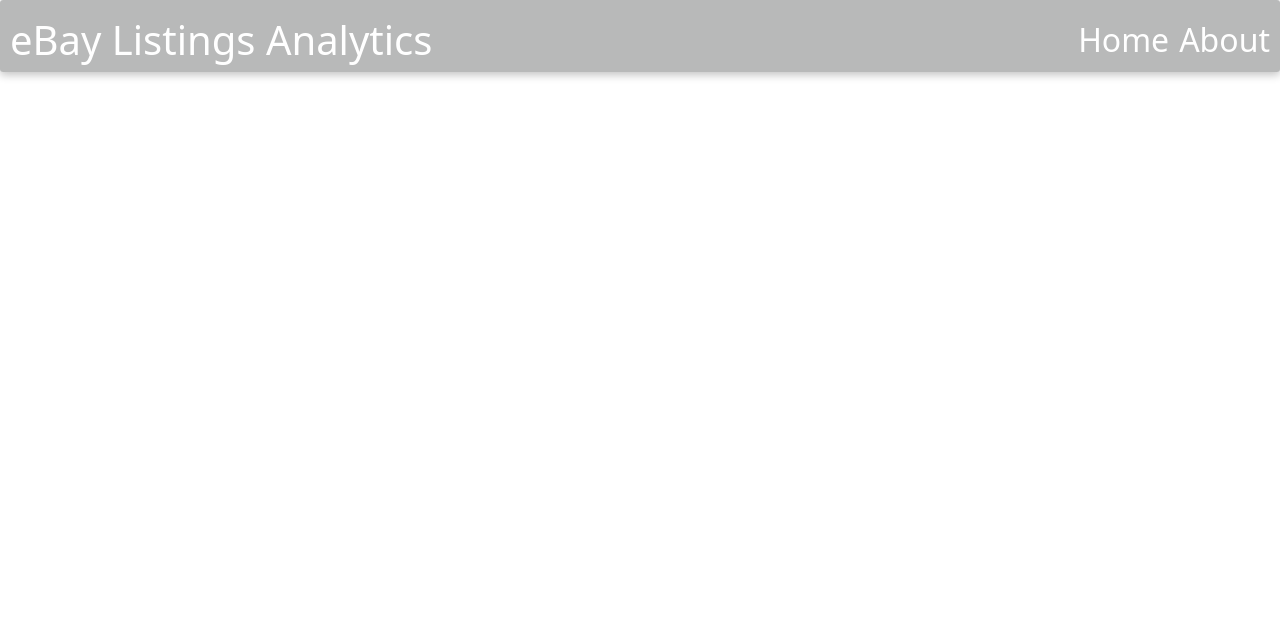
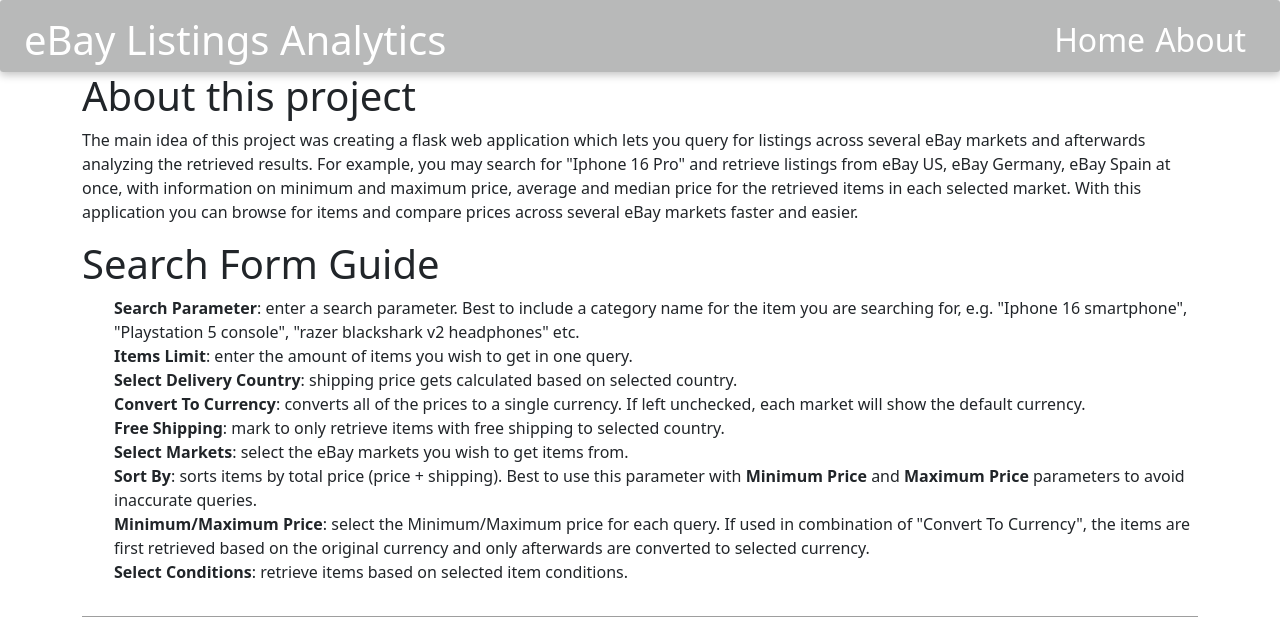
Before and after one commit to MykolasS77/eBay_Listings_Analytics, a Flask app: page /about in a window 1280 px wide. Shown: the top 617 px of the page. Before the commit the page ends 78 px from the top, so only its background shows below. Run offline with Flask 3, Linux system fonts and the light colour scheme; some web fonts are replaced; grey boxes are pictures that could not be loaded.

Commit message:
added about page

```diff
--- a/main/static/styles/main.css
+++ b/main/static/styles/main.css
@@ -37,6 +37,7 @@ header a {
   display: flex;
   justify-content: space-between;
   align-items: center;
+  margin-inline: 3vh;
 }
 
 .searchForm {
--- a/main/templates/about.html
+++ b/main/templates/about.html
@@ -1,2 +1,82 @@
 {% extends 'index.html' %} {% block content %}
+
+<div class="container">
+  <h1>About this project</h1>
+  <p>
+    The main idea of this project was creating a flask web application which
+    lets you query for listings across several eBay markets and afterwards
+    analyzing the retrieved results. For example, you may search for "Iphone 16
+    Pro" and retrieve listings from eBay US, eBay Germany, eBay Spain at once,
+    with information on minimum and maximum price, average and median price for
+    the retrieved items in each selected market. With this application you can
+    browse for items and compare prices across several eBay markets faster and
+    easier.
+  </p>
+  <h1>Search Form Guide</h1>
+  <ul>
+    <li>
+      <strong>Search Parameter</strong>: enter a search parameter. Best to
+      include a category name for the item you are searching for, e.g. "Iphone
+      16 smartphone", "Playstation 5 console", "razer blackshark v2 headphones"
+      etc.
+    </li>
+    <li>
+      <strong>Items Limit</strong>: enter the amount of items you wish to get in
+      one query.
+    </li>
+    <li>
+      <strong>Select Delivery Country</strong>: shipping price gets calculated
+      based on selected country.
+    </li>
+    <li>
+      <strong>Convert To Currency</strong>: converts all of the prices to a
+      single currency. If left unchecked, each market will show the default
+      currency.
+    </li>
+    <li>
+      <strong>Free Shipping</strong>: mark to only retrieve items with free
+      shipping to selected country.
+    </li>
+    <li>
+      <strong>Select Markets</strong>: select the eBay markets you wish to get
+      items from.
+    </li>
+    <li>
+      <strong>Sort By</strong>: sorts items by total price (price + shipping).
+      Best to use this parameter with <strong>Minimum Price</strong> and
+      <strong>Maximum Price</strong> parameters to avoid inaccurate queries.
+    </li>
+    <li>
+      <strong>Minimum/Maximum Price</strong>: select the Minimum/Maximum price
+      for each query. If used in combination of "Convert To Currency", the items
+      are first retrieved based on the original currency and only afterwards are
+      converted to selected currency.
+    </li>
+    <li>
+      <strong>Select Conditions</strong>: retrieve items based on selected item
+      conditions.
+    </li>
+  </ul>
+  <img
+    src="{{url_for('static', filename='screenshots/search.png')}}"
+    class="w-100 my-3"
+  />
+
+  <h1>Generate a box plot chart for all items</h1>
+  <p>
+    Click on a button at the top called "Generate a box plot chart for all
+    items" to get a box plot chart for the retrieved items total prices. Before
+    generating a chart, you can use the "Delete" button to remove specific items
+    from the displayed list, in order to get a more accurate representation.
+  </p>
+  <img
+    src="{{url_for('static', filename='screenshots/searched 1.png')}}"
+    class="w-100 my-3"
+  />
+  <img
+    src="{{url_for('static', filename='screenshots/graph.png')}}"
+    class="w-100 my-3"
+  />
+</div>
+
 {% endblock %}
--- a/main/templates/index.html
+++ b/main/templates/index.html
@@ -23,7 +23,7 @@
   <body>
     <header>
       <div class="headerComponents">
-        <div style="margin-left: 10px"><h1>eBay Listings Analytics</h1></div>
+        <div><h1>eBay Listings Analytics</h1></div>
         <div>
           <div class="navElements ">
             <h2><a href="/" class="link-offset-2 link-underline link-underline-opacity-0">Home</a></h2>
```
Also changed, not shown: tests/code_coverage_command.txt (+1 -1 lines), tests/test_responses.py (+1 -1 lines), README.md, main/static/data.png, 3 other files.
